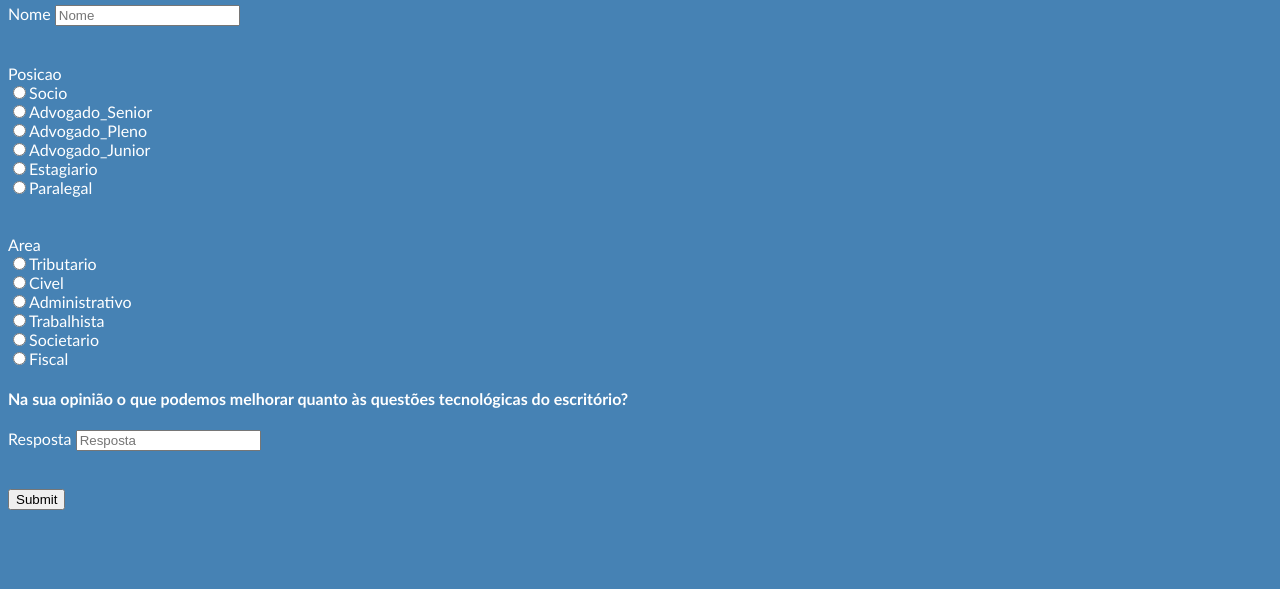
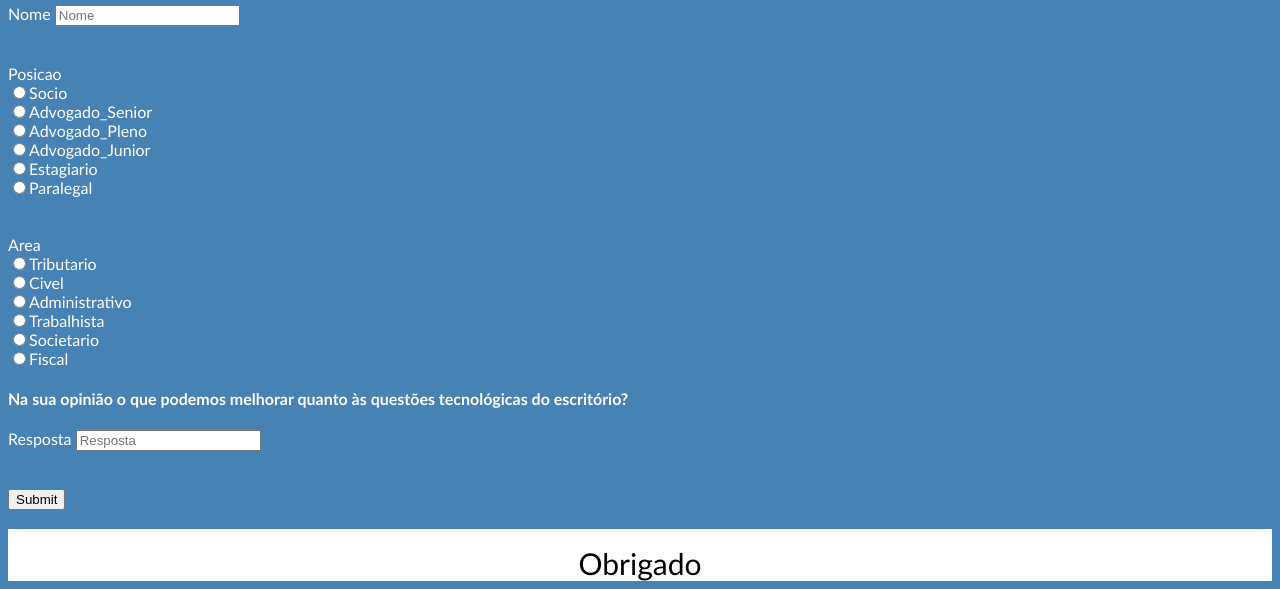
Before and after one commit to atichauer/lado-b, a plain HTML site: page index.html in a window 1280 px wide. Shown: the part 522-1111 px from the top of the page. Before the commit the page ends 1048 px from the top, so only its background shows below. Drawn offline with Linux system fonts and the light colour scheme.

Commit message:
Update index.html

```diff
--- a/index.html
+++ b/index.html
@@ -8,6 +8,21 @@
 			color: white;
 		}
 
+		header{
+			background-color: white;
+			height="20%;
+
+		}
+		div{
+			background-color: SteelBlue;
+		}
+		footer{
+			background-color: white;
+			color: Black;
+			text-align: center;
+
+		}
+
 	</style>
 
   </head>
@@ -15,11 +30,10 @@
 
   <body>
 
-	<div class="container">
 		<header>
 			<img src="logomarca.png" width="400px">
-
-    <h2> Pesquisa para implementação de inovações no escritório </h2>
+		<div>
+	<h2> Pesquisa para implementação de inovações no escritório </h2>
     <h2> Favor preencher com seus dados </h2>
 
     <form action="processa.php" method="post">
@@ -61,7 +75,10 @@
 	  <br>
 
 	<input type="submit" valeu="enviar" name="submit">
-
+		<br>
+		<br>
+		</div>
+	<footer style="font-family:calibri; font-size:30px"> Obrigado </footer>
   </body>
 
 </html>
```
